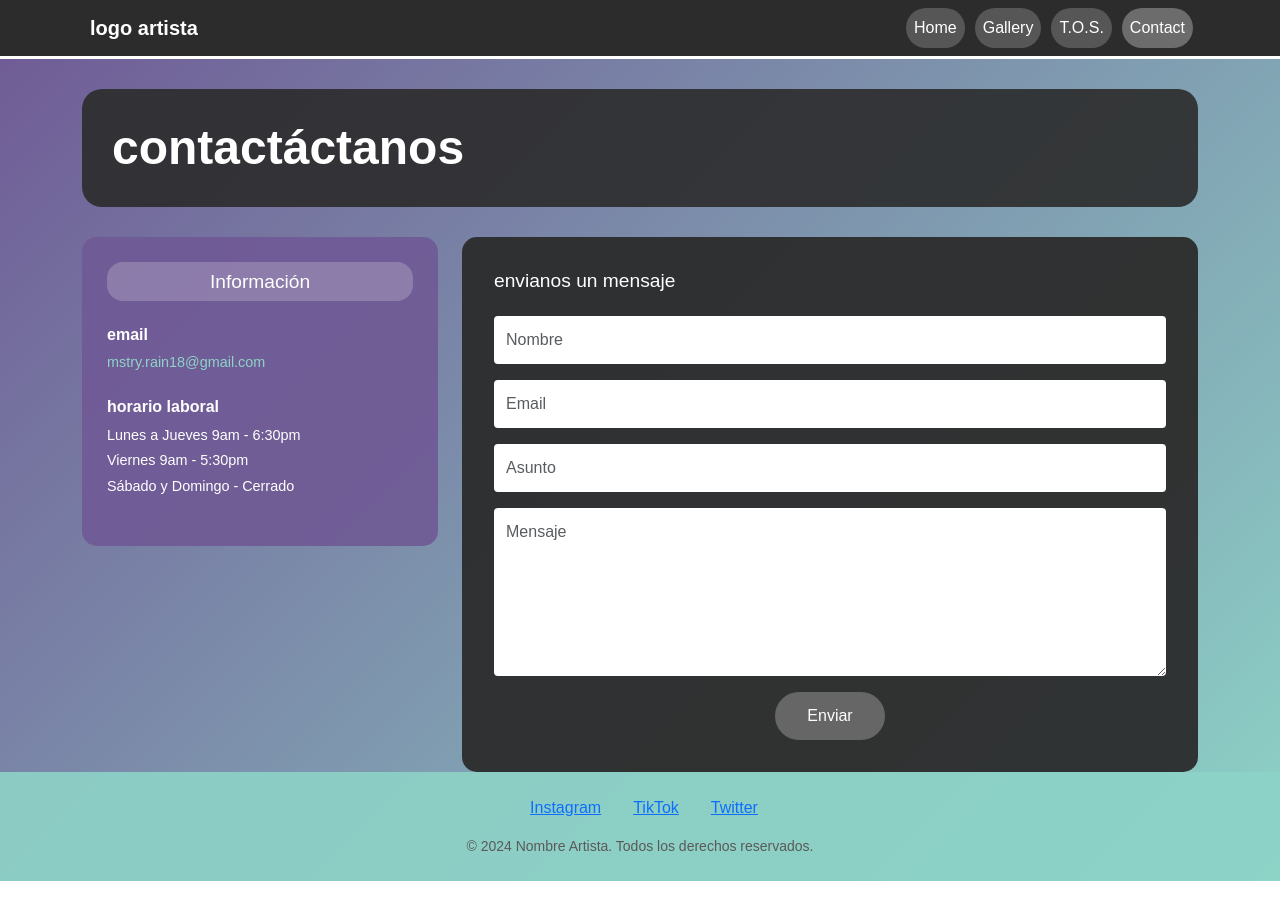
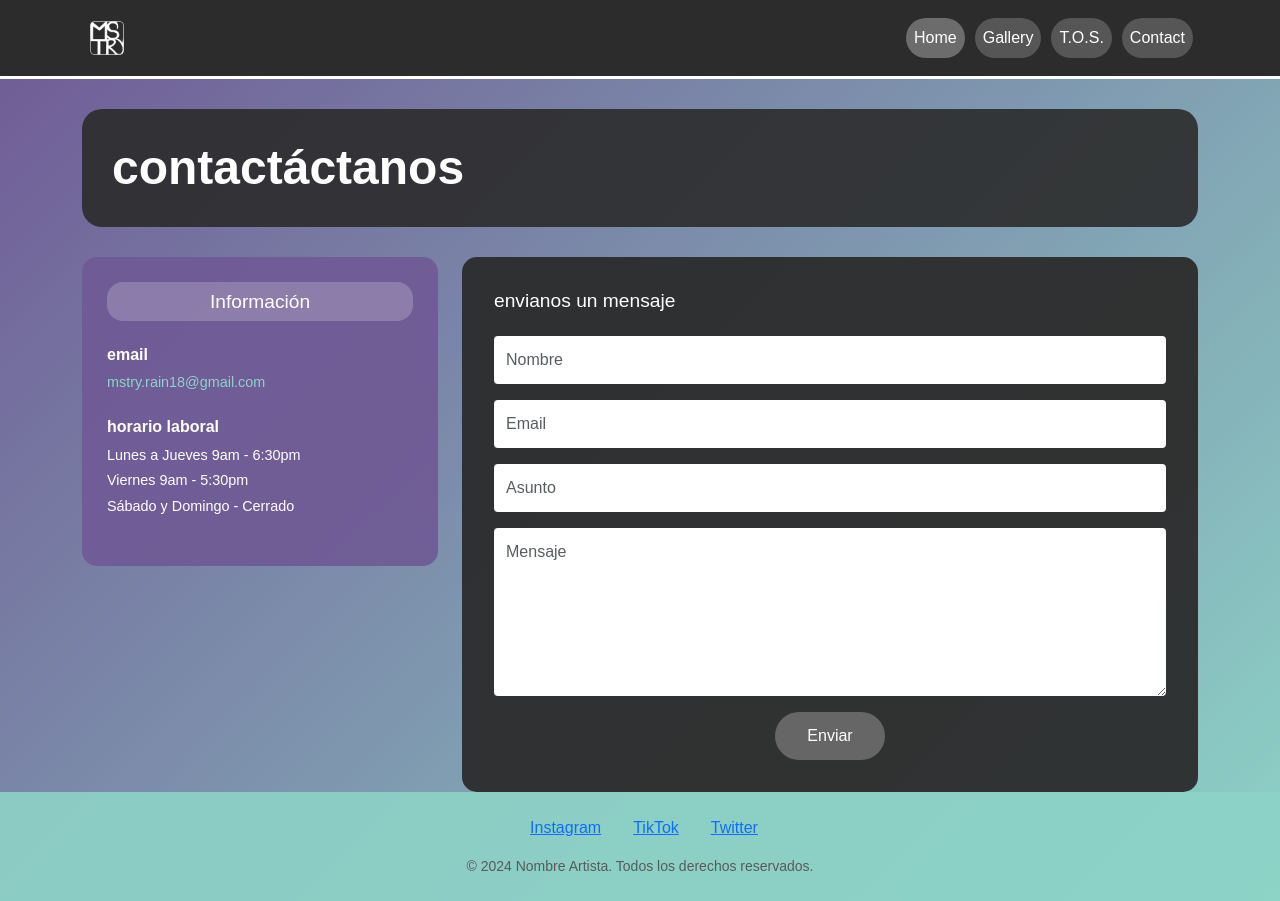
Before and after one commit to Tinex3/EV3_Tecnologias-WEb, a Flask app: page /contact in a window 1280 px wide. Run offline with Flask 3, Linux system fonts and the light colour scheme; some libraries are stand-ins or nearby versions.

Commit message:
agrege el logo a la pagina, puse igual los navbar

```diff
--- a/app/templates/contact.html
+++ b/app/templates/contact.html
@@ -14,22 +14,21 @@
     <nav class="navbar navbar-expand-lg navbar-custom">
         <div class="container">
             <a class="navbar-brand d-flex align-items-center" href="#">
-                <i class="fas fa-arrow-right me-2"></i>
-                logo artista
+                <img src="../static/img/logo.png" class="logo" alt="LogoArtista">
             </a>
             <div class="navbar-nav ms-auto">
                 <ul class="nav nav-pills">
                     <li class="nav-item">
-                        <a class="nav-link" href="index.html#home">Home</a>
+                        <a class="nav-link active" href="index.html">Home</a>
                     </li>
                     <li class="nav-item">
                         <a class="nav-link" href="gallery.html">Gallery</a>
                     </li>
                     <li class="nav-item">
-                        <a class="nav-link" href="index.html#tos">T.O.S.</a>
+                        <a class="nav-link" href="#tos">T.O.S.</a>
                     </li>
                     <li class="nav-item">
-                        <a class="nav-link active" href="contact.html">Contact</a>
+                        <a class="nav-link" href="contact.html">Contact</a>
                     </li>
                 </ul>
             </div>
```
